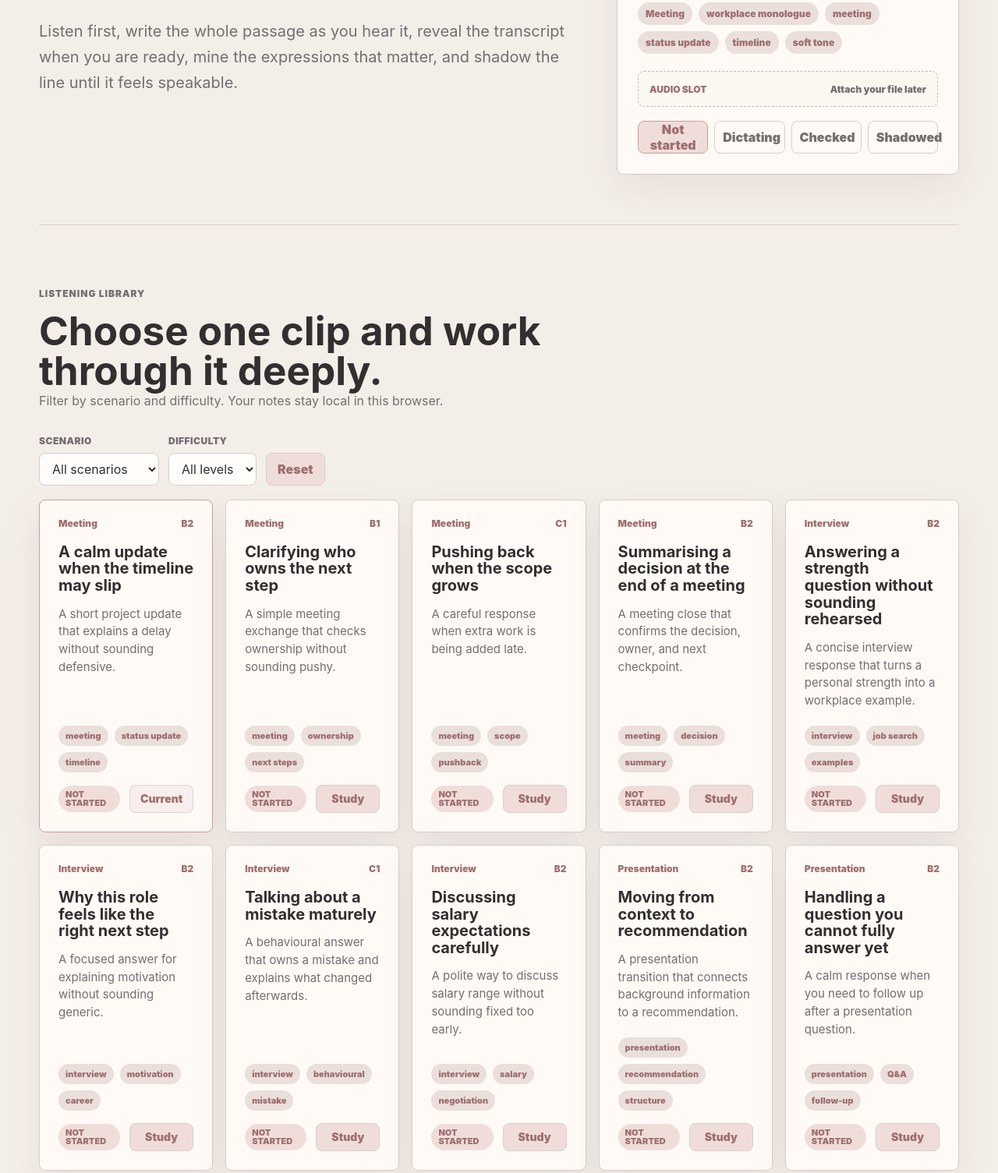
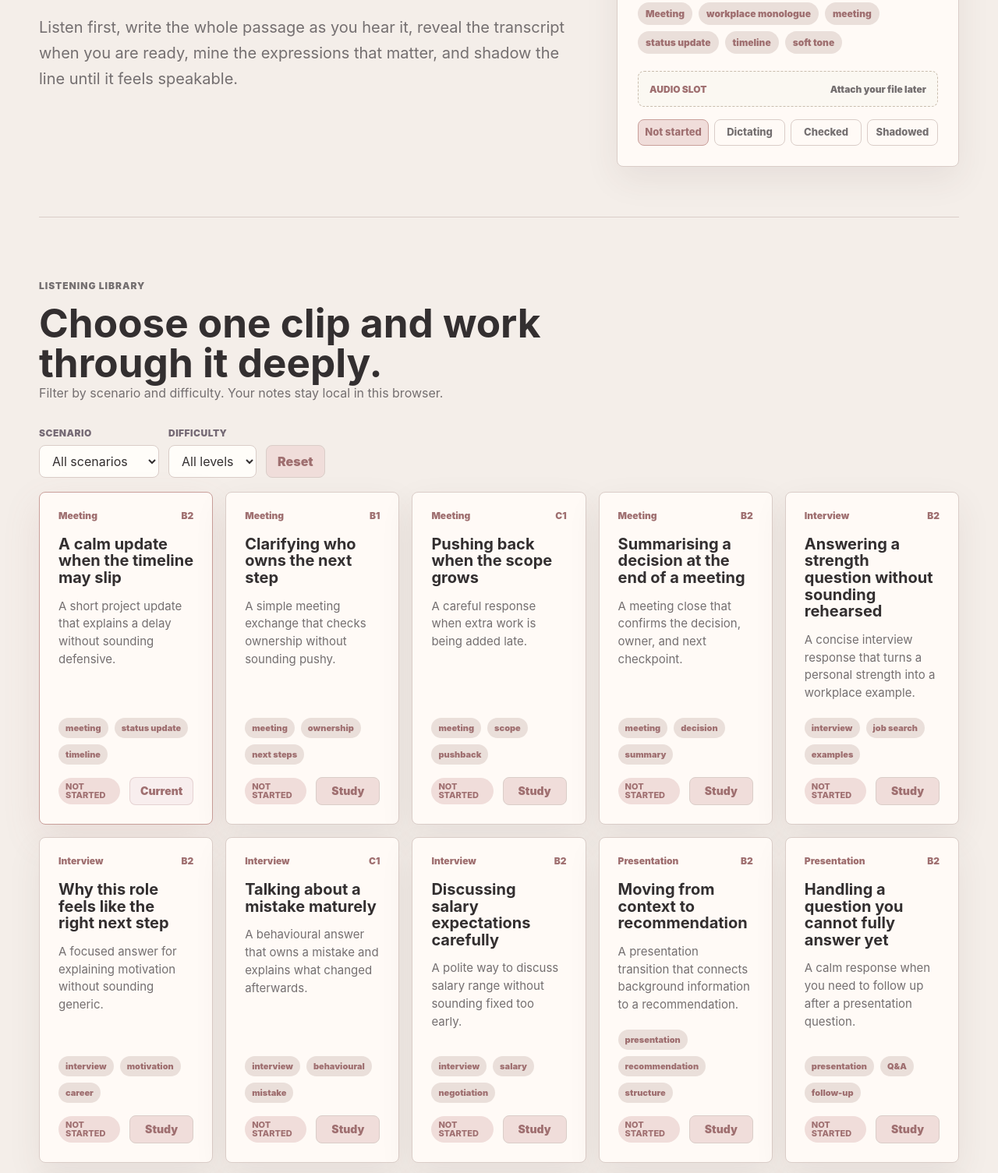
Before and after one commit to lay521tt-dotcom/speakvault-site, a website: page index.html in a window 1280 px wide. Shown: the part 544-2049 px from the top of the page at 78% size. Drawn offline with Linux system fonts and the light colour scheme.

Commit message:
Refine status pill sizing

```diff
--- a/styles.css
+++ b/styles.css
@@ -257,15 +257,20 @@ blockquote {
 .status-row {
   display: grid;
   grid-template-columns: repeat(4, minmax(0, 1fr));
-  gap: 8px;
-  margin-top: 18px;
+  gap: 7px;
+  margin-top: 16px;
 }
 
 .status-row button {
-  min-height: 38px;
-  padding: 0 10px;
+  min-width: 0;
+  min-height: 34px;
+  padding: 0 7px;
   background: transparent;
   color: var(--muted);
+  font-size: 13px;
+  font-weight: 850;
+  line-height: 1.05;
+  overflow-wrap: anywhere;
 }
 
 .status-row button.is-active {
@@ -720,6 +725,9 @@ button:disabled {
   display: inline-flex;
   margin-bottom: 28px;
   padding: 7px 10px;
+  font-size: 11px;
+  font-weight: 850;
+  line-height: 1;
   text-transform: uppercase;
 }
 
```
